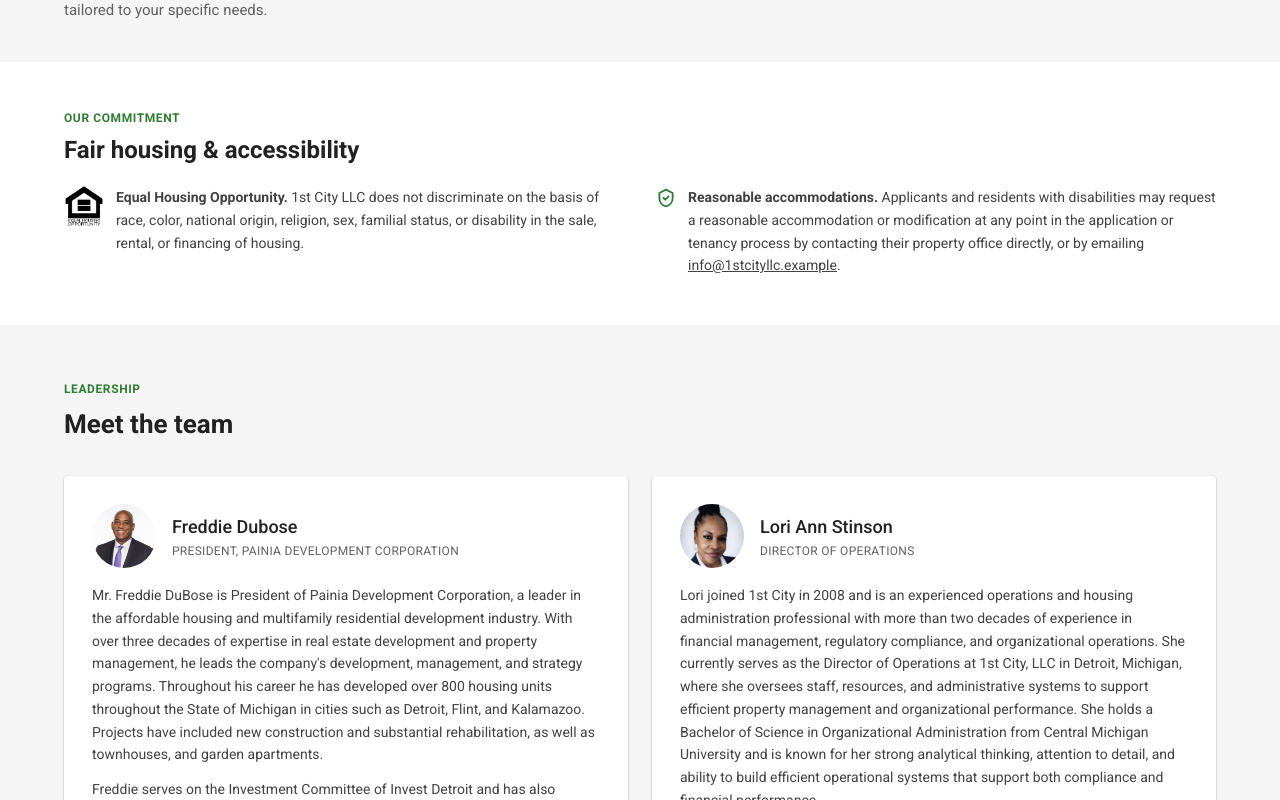
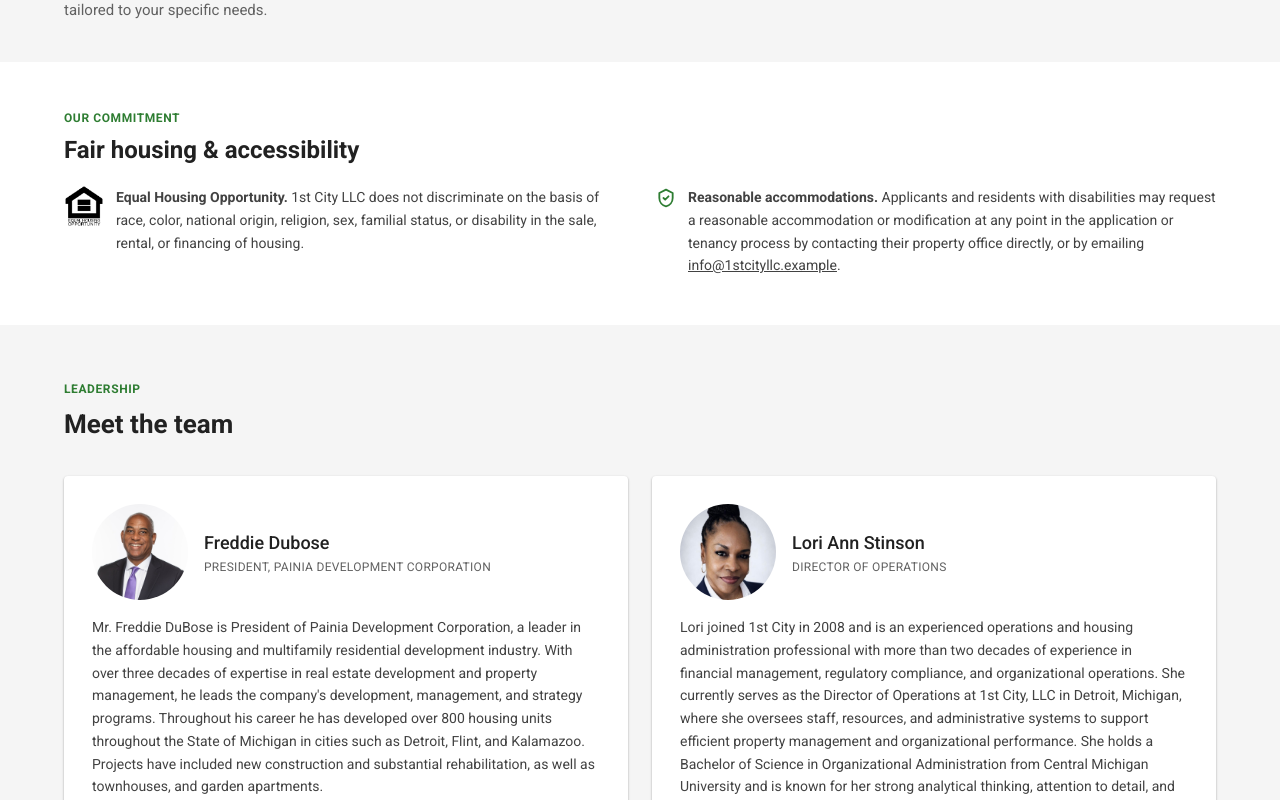
Before and after one commit to KStinson27/1stCityv3, a Next.js app: page /about in a window 1280 px wide. Shown: the part 391-1191 px from the top of the page. Built offline with nearby package versions, Linux system fonts and the light colour scheme; no server answers.

Commit message:
Make the leadership headshots larger on the About page
Bump Freddie and Lori's photo circles from 64px to 96px.
Co-Authored-By: Claude Sonnet 5 <noreply@anthropic.com>
Claude-Session: https://claude.ai/code/session_01BYbhWBbfUm1T5YR2PARgD9

```diff
--- a/src/app/(site)/about/page.tsx
+++ b/src/app/(site)/about/page.tsx
@@ -93,9 +93,9 @@ export default function AboutPage() {
                 <Image
                   src={person.photo}
                   alt={person.name}
-                  width={64}
-                  height={64}
-                  className="h-16 w-16 shrink-0 rounded-full object-cover"
+                  width={96}
+                  height={96}
+                  className="h-24 w-24 shrink-0 rounded-full object-cover"
                 />
                 <div className="flex flex-col gap-0.5">
                   <span className="text-lg font-medium">{person.name}</span>
```
